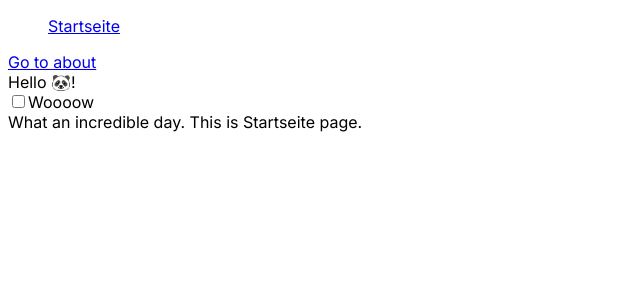
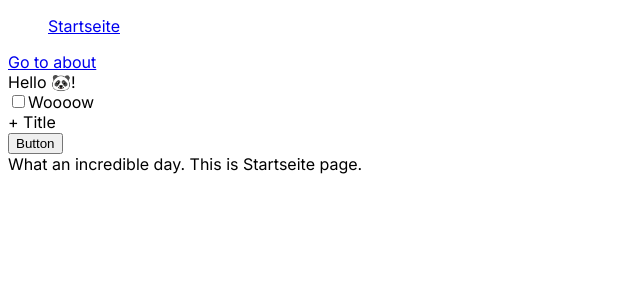
Before and after one commit to OmarAshour-exe/component-library, a Next.js app: page / in a window 1280 px wide. Shown: the top 300 px of the page, without its empty margins (0-640 px from the left). Built offline with nearby package versions, Linux system fonts and the light colour scheme.

Commit message:
Accordion basic component is done

```diff
--- a/app/page.tsx
+++ b/app/page.tsx
@@ -3,6 +3,9 @@ import {css} from "@/styled-system/css"
 import NextBreadcrumb from "@/components/breadcrumbs/Breadcrumbs";
 import Link from "next/link";
 import Footer from "@/components/footer/Footer";
+import Accordion from "@/components/accordion/Accordion";
+
+const str = "ich bin content für die Accordion"
 
 export default function Home() {
     return (
@@ -14,6 +17,7 @@ export default function Home() {
             <Link legacyBehavior href="/about">Go to about</Link>
             <div className={css({fontSize: "2xl", fontWeight: "bold"})}>Hello 🐼!</div>
             <Checkbox label={"Woooow"} disabled={false}></Checkbox>
+            <Accordion title={"Title"} content={str}></Accordion>
             <Footer text={"What an incredible day. This is Startseite page."}/>
         </div>
     )
--- /dev/null
+++ b/components/accordion/Accordion.tsx
@@ -0,0 +1,24 @@
+'use client'
+
+import { accordion } from '@/styled-system/recipes';
+import React, { useState } from 'react';
+
+type AccordionProps = {
+    title: string
+    content: string
+}
+
+const Accordion = (props: AccordionProps) => {
+    const [isActive, setIsActive] = useState(false)
+
+    return (
+        <div className={isActive ? accordion({ accordion: 'active' }) : accordion()}>
+            <div className={accordion({ accordion: 'title' })} onClick={() => setIsActive((prevIsActive) => !prevIsActive)}>
+                <div>{isActive ? "-" : "+"} {props.title}</div> <button>Button</button>
+            </div>
+            {isActive && <div>{props.content}</div>}
+        </div>
+    )
+}
+
+export default Accordion;
--- a/panda.config.ts
+++ b/panda.config.ts
@@ -2,6 +2,7 @@ import {defineConfig, defineTokens} from "@pandacss/dev"
 import {checkboxRecipe} from "./components/checkbox/Checkbox.recipe"
 import {breadcrumbsRecipe} from "./components/breadcrumbs/Breadcrumbs.recipe";
 import {footerRecipe} from "@/components/footer/Footer.recipe";
+import { accordionRecipe } from "./components/accordion/Accordion.recipe";
 
 export default defineConfig({
     // Whether to use css reset
@@ -45,6 +46,7 @@ export default defineConfig({
                 checkbox: checkboxRecipe,
                 breadcrumbs: breadcrumbsRecipe,
                 footer: footerRecipe,
+                accordion: accordionRecipe
             },
         },
     },
--- /dev/null
+++ b/styled-system/recipes/accordion.mjs
@@ -0,0 +1,27 @@
+import { splitProps } from '../helpers.mjs';
+import { createRecipe, mergeRecipes } from './create-recipe.mjs';
+
+const accordionFn = /* @__PURE__ */ createRecipe('accordion', {}, [])
+
+const accordionVariantMap = {
+  "accordion": [
+    "title",
+    "active"
+  ]
+}
+
+const accordionVariantKeys = Object.keys(accordionVariantMap)
+
+export const accordion = /* @__PURE__ */ Object.assign(accordionFn, {
+  __recipe__: true,
+  __name__: 'accordion',
+  raw: (props) => props,
+  variantKeys: accordionVariantKeys,
+  variantMap: accordionVariantMap,
+  merge(recipe) {
+    return mergeRecipes(this, recipe)
+  },
+  splitVariantProps(props) {
+    return splitProps(props, accordionVariantKeys)
+  },
+})
--- a/styled-system/recipes/breadcrumbs.d.ts
+++ b/styled-system/recipes/breadcrumbs.d.ts
@@ -3,7 +3,7 @@ import type { ConditionalValue } from '../types/index';
 import type { DistributiveOmit, Pretty } from '../types/system-types';
 
 interface BreadcrumbsVariant {
-
+  text: "bold"
 }
 
 type BreadcrumbsVariantMap = {
--- a/styled-system/recipes/index.d.ts
+++ b/styled-system/recipes/index.d.ts
@@ -2,3 +2,4 @@
 export * from './checkbox';
 export * from './breadcrumbs';
 export * from './footer';
+export * from './accordion';
--- a/styled-system/recipes/index.mjs
+++ b/styled-system/recipes/index.mjs
@@ -1,3 +1,4 @@
 export * from './checkbox.mjs';
 export * from './breadcrumbs.mjs';
 export * from './footer.mjs';
+export * from './accordion.mjs';
```
Also changed, not shown: components/accordion/Accordion.recipe.ts (added, +20 -0 lines), styled-system/recipes/accordion.d.ts (added, +27 -0 lines).
